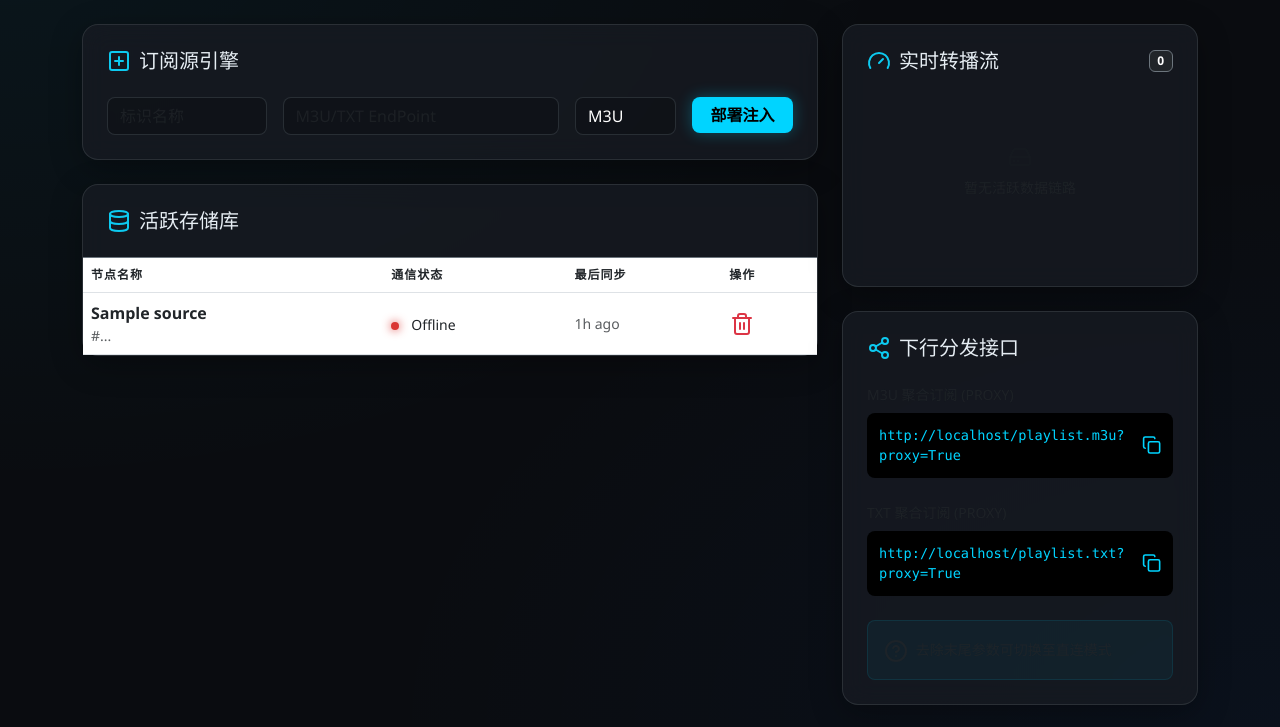
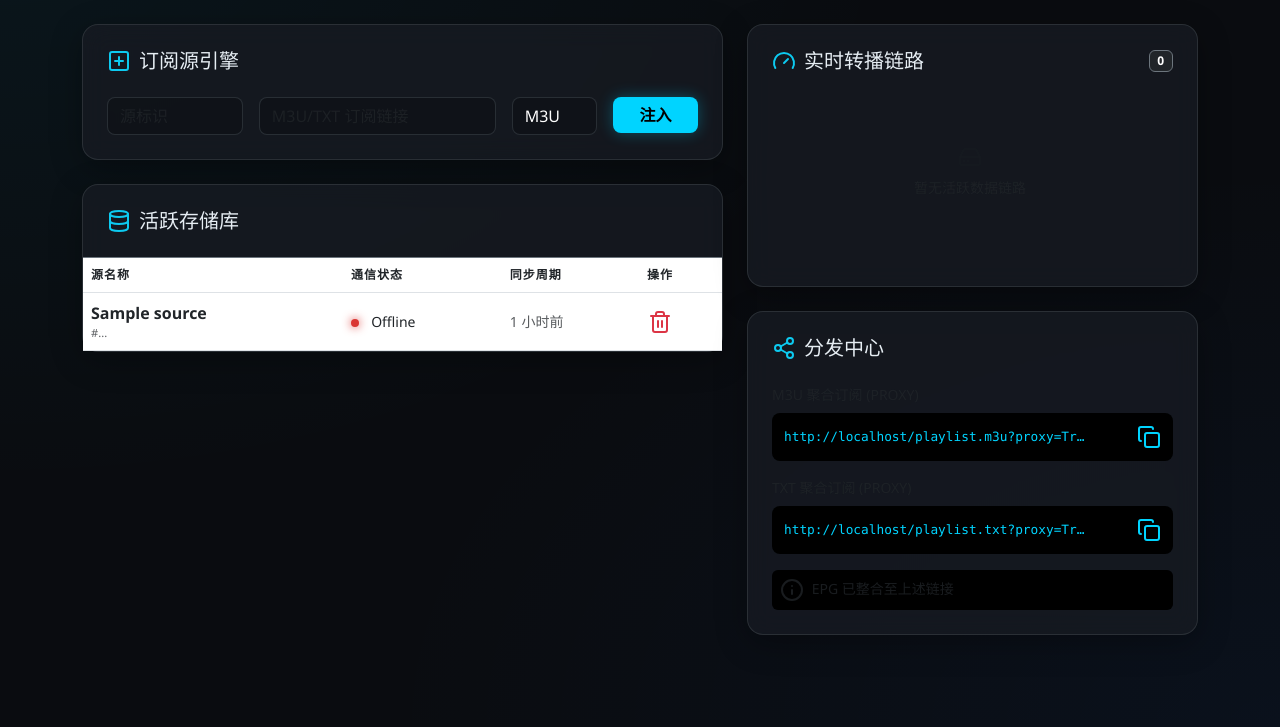
Before and after one commit to JE668/iptv-manager, a FastAPI app: page / in a window 1280 px wide. Shown: the part 73-800 px from the top of the page. Run offline with FastAPI, Linux system fonts and the light colour scheme; tables that the repository leaves empty hold one stand-in row (values such as "Sample post"); data that the repository does not hold is empty; parts of the project's set-up code (start-up, migrations or seed data) failed here and were passed over.

Commit message:
Update index.html

```diff
--- a/templates/index.html
+++ b/templates/index.html
@@ -109,11 +111,12 @@
             border-radius: 8px;
             padding: 12px;
             font-family: 'Consolas', monospace;
-            font-size: 0.85rem;
+            font-size: 0.8rem;
             color: var(--accent-color);
             display: flex;
             justify-content: space-between;
             align-items: center;
+            overflow: hidden;
         }
 
         .badge-info-tech {
@@ -137,7 +164,7 @@
         </a>
         <div class="d-flex align-items-center gap-3">
             <span id="check-status-text" style="display: none;">
-                <span class="spinner-grow spinner-grow-sm me-1"></span> 系统巡检中...
+                <span class="spinner-grow spinner-grow-sm me-1"></span> 链路巡检中...
             </span>
             <a href="/refresh" class="btn btn-outline-info btn-sm">
                 <i data-lucide="refresh-cw" size="16"></i> 同步云端
@@ -149,7 +176,7 @@
 <div class="container mt-4">
     <div class="row g-4">
         <!-- 左侧：订阅引擎 -->
-        <div class="col-lg-8">
+        <div class="col-lg-7">
             <div class="glass-card p-4 mb-4">
                 <div class="d-flex align-items-center gap-2 mb-4">
                     <i data-lucide="plus-square" class="text-info"></i>
@@ -157,25 +184,25 @@
                 </div>
                 <form action="/add_source" method="post" class="row g-3">
                     <div class="col-md-3">
-                        <input type="text" name="name" class="form-control" placeholder="标识名称" required>
+                        <input type="text" name="name" class="form-control" placeholder="源标识" required>
                     </div>
                     <div class="col-md-5">
-                        <input type="text" name="url" class="form-control" placeholder="M3U/TXT EndPoint" required>
+                        <input type="text" name="url" class="form-control" placeholder="M3U/TXT 订阅链接" required>
                     </div>
                     <div class="col-md-2">
-                        <select name="type" class="form-control text-white">
+                        <select name="type" class="form-select">
                             <option value="m3u">M3U</option>
                             <option value="txt">TXT</option>
                         </select>
                     </div>
                     <div class="col-md-2">
-                        <button type="submit" class="btn btn-glow w-100">部署注入</button>
+                        <button type="submit" class="btn btn-glow w-100">注入</button>
                     </div>
                 </form>
             </div>
 
             <div class="glass-card">
-                <div class="p-4 border-bottom border-secondary d-flex justify-content-between">
+                <div class="p-4 border-bottom border-secondary d-flex justify-content-between align-items-center">
                     <div class="d-flex align-items-center gap-2">
                         <i data-lucide="database" class="text-info"></i>
                         <h5 class="m-0">活跃存储库</h5>
@@ -185,9 +212,9 @@
                     <table class="table table-hover align-middle mb-0">
                         <thead>
                             <tr>
-                                <th>节点名称</th>
+                                <th>源名称</th>
                                 <th>通信状态</th>
-                                <th>最后同步</th>
+                                <th>同步周期</th>
                                 <th>操作</th>
                             </tr>
                         </thead>
@@ -196,15 +223,15 @@
                             <tr>
                                 <td>
                                     <div class="fw-bold">{{ s.name }}</div>
-                                    <div class="text-muted small">{{ s.url[:45] }}...</div>
+                                    <div class="text-muted small" style="font-size: 0.7rem;">{{ s.url[:50] }}...</div>
                                 </td>
                                 <td>
                                     <span class="status-dot {{ 'dot-online' if s.status == 'Online' else 'dot-offline' }}"></span>
                                     <span class="small">{{ s.status }}</span>
                                 </td>
-                                <td class="small text-muted time-ago" data-time="{{ s.last_check }}">加载中...</td>
+                                <td class="small text-muted time-ago" data-time="{{ s.last_check }}">-</td>
                                 <td>
-                                    <a href="/delete/{{ s.id }}" class="btn btn-link text-danger p-0">
+                                    <a href="/delete/{{ s.id }}" class="btn btn-link text-danger p-0" onclick="return confirm('确定移除此源？')">
                                         <i data-lucide="trash-2" size="18"></i>
                                     </a>
                                 </td>
@@ -216,20 +243,20 @@
             </div>
         </div>
 
-        <!-- 右侧：实时数据大屏 -->
-        <div class="col-lg-4">
+        <!-- 右侧：实时监控面板 -->
+        <div class="col-lg-5">
             <div class="glass-card p-4 mb-4">
                 <div class="d-flex align-items-center justify-content-between mb-4">
                     <div class="d-flex align-items-center gap-2">
                         <i data-lucide="gauge" class="text-info"></i>
-                        <h5 class="m-0">实时转播流</h5>
+                        <h5 class="m-0">实时转播链路</h5>
                     </div>
                     <span class="badge bg-dark border border-secondary" id="active-count">0</span>
                 </div>
-                <div id="stream-monitor">
+                <div id="stream-monitor" style="max-height: 500px; overflow-y: auto; padding-right: 5px;">
                     <div class="text-center py-5 text-muted small">
                         <i data-lucide="hard-drive" size="32" class="mb-2 opacity-25"></i>
-                        <p>暂无活跃数据链路</p>
+                        <p>监控待机中...</p>
                     </div>
                 </div>
             </div>
@@ -237,24 +264,24 @@
             <div class="glass-card p-4">
                 <div class="d-flex align-items-center gap-2 mb-4">
                     <i data-lucide="share-2" class="text-info"></i>
-                    <h5 class="m-0">下行分发接口</h5>
+                    <h5 class="m-0">分发中心</h5>
                 </div>
-                <div class="mb-4">
+                <div class="mb-3">
                     <label class="small text-muted mb-2 d-block">M3U 聚合订阅 (PROXY)</label>
                     <div class="link-copy-box">
-                        <span id="m3u-link">...</span>
+                        <span id="m3u-link" style="overflow: hidden; text-overflow: ellipsis; white-space: nowrap; max-width: 80%;">...</span>
                         <i data-lucide="copy" size="14" style="cursor:pointer" onclick="copyText('m3u-link')"></i>
                     </div>
                 </div>
-                <div class="mb-4">
+                <div class="mb-3">
                     <label class="small text-muted mb-2 d-block">TXT 聚合订阅 (PROXY)</label>
                     <div class="link-copy-box">
-                        <span id="txt-link">...</span>
+                        <span id="txt-link" style="overflow: hidden; text-overflow: ellipsis; white-space: nowrap; max-width: 80%;">...</span>
                         <i data-lucide="copy" size="14" style="cursor:pointer" onclick="copyText('txt-link')"></i>
                     </div>
                 </div>
-                <div class="p-3 rounded-3" style="background: rgba(0, 212, 255, 0.05); border: 1px solid rgba(0, 212, 255, 0.1);">
-                    <small class="text-muted"><i data-lucide="help-circle" size="12" class="me-1"></i> 去除末尾参数可切换至直连模式</small>
+                <div class="p-2 rounded bg-black small text-muted">
+                    <i data-lucide="info" size="12" class="me-1"></i> EPG 已整合至上述链接
                 </div>
             </div>
         </div>
@@ -262,18 +289,18 @@
 </div>
 
 <script>
-    // 初始化图标
+    // 初始化 Lucide 图标
     lucide.createIcons();
 
-    function updateTime() {
+    function updateTimeLabels() {
         const now = Math.floor(Date.now() / 1000);
         document.querySelectorAll('.time-ago').forEach(el => {
             const timestamp = parseFloat(el.getAttribute('data-time'));
-            if (!timestamp) { el.innerText = '等待同步'; return; }
+            if (!timestamp || timestamp === 0) { el.innerText = '从未同步'; return; }
             const diff = now - timestamp;
-            if (diff < 60) el.innerText = '同步中';
-            else if (diff < 3600) el.innerText = Math.floor(diff / 60) + 'm ago';
-            else el.innerText = Math.floor(diff / 3600) + 'h ago';
+            if (diff < 60) el.innerText = '刚刚';
+            else if (diff < 3600) el.innerText = Math.floor(diff / 60) + ' 分钟前';
+            else el.innerText = Math.floor(diff / 3600) + ' 小时前';
         });
     }
 
@@ -288,37 +315,56 @@
             const monitor = document.getElementById('stream-monitor');
             if (data.active_streams.length === 0) {
                 monitor.innerHTML = `<div class="text-center py-5 text-muted small"><i data-lucide="hard-drive" size="32" class="mb-2 opacity-25"></i><p>暂无活跃数据链路</p></div>`;
-                lucide.createIcons();
             } else {
                 monitor.innerHTML = data.active_streams.map(s => `
                     <div class="stream-item">
-                        <div class="d-flex justify-content-between align-items-start">
+                        <div class="d-flex justify-content-between align-items-center">
                             <div class="fw-bold" style="color:var(--accent-color)">${s.name}</div>
-                            <span class="badge bg-primary" style="font-size:0.6rem">${s.clients} PEER</span>
+                            <span class="badge bg-primary" style="font-size:0.6rem; background: rgba(0,212,255,0.2) !important; color:var(--accent-color); border:1px solid var(--accent-color);">${s.client_count} PEERS</span>
                         </div>
-                        <div class="d-flex gap-2 mt-2">
+
+                        <div class="upstream-url">URL: ${s.url}</div>
+
+                        <div class="d-flex gap-2 mb-2">
                             <span class="badge-info-tech">${s.info.res}</span>
                             <span class="badge-info-tech">${s.info.codec}</span>
                             <span class="ms-auto fw-bold text-danger" style="font-size:0.8rem">${s.speed}</span>
                         </div>
+
+                        <div class="clients-box mt-1">
+                            ${s.clients.map(c => `
+                                <div class="client-info">
+                                    <i data-lucide="user" size="8"></i> ${c.ip} <span class="opacity-50">(${c.start_time})</span>
+                                </div>
+                            `).join('')}
+                        </div>
                     </div>
                 `).join('');
             }
-        } catch (e) {}
+            lucide.createIcons();
+        } catch (e) { console.error("Monitor Error:", e); }
     }
 
     function copyText(id) {
         const text = document.getElementById(id).innerText;
-        navigator.clipboard.writeText(text).then(() => alert("接入链接已复制"));
+        navigator.clipboard.writeText(text).then(() => {
+            const icon = document.querySelector(`#${id} + i`);
+            alert("接入链接已复制到剪贴板");
+        });
     }
 
+    // 自动适配 HTTPS/HTTP
     const base = window.location.origin;
     document.getElementById('m3u-link').innerText = base + '/playlist.m3u?proxy=True';
     document.getElementById('txt-link').innerText = base + '/playlist.txt?proxy=True';
 
-    setInterval(updateTime, 10000);
+    // 轮询定时器
+    setInterval(updateTimeLabels, 10000);
     setInterval(fetchData, 3000);
-    updateTime(); fetchData();
+
+    // 初始执行
+    updateTimeLabels();
+    fetchData();
 </script>
 
 </body>
```
Also changed, not shown: other parts of templates/index.html (+28 -2 lines).
